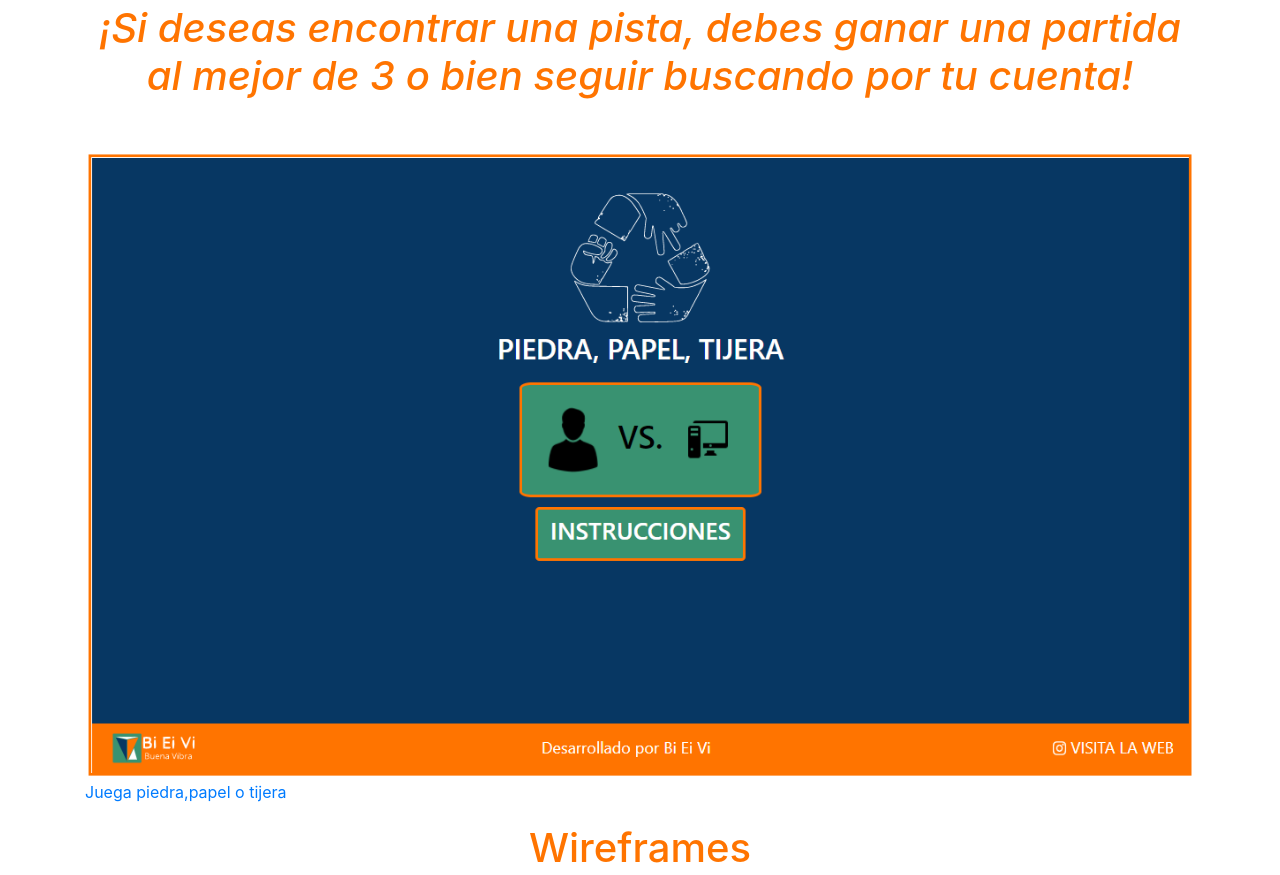
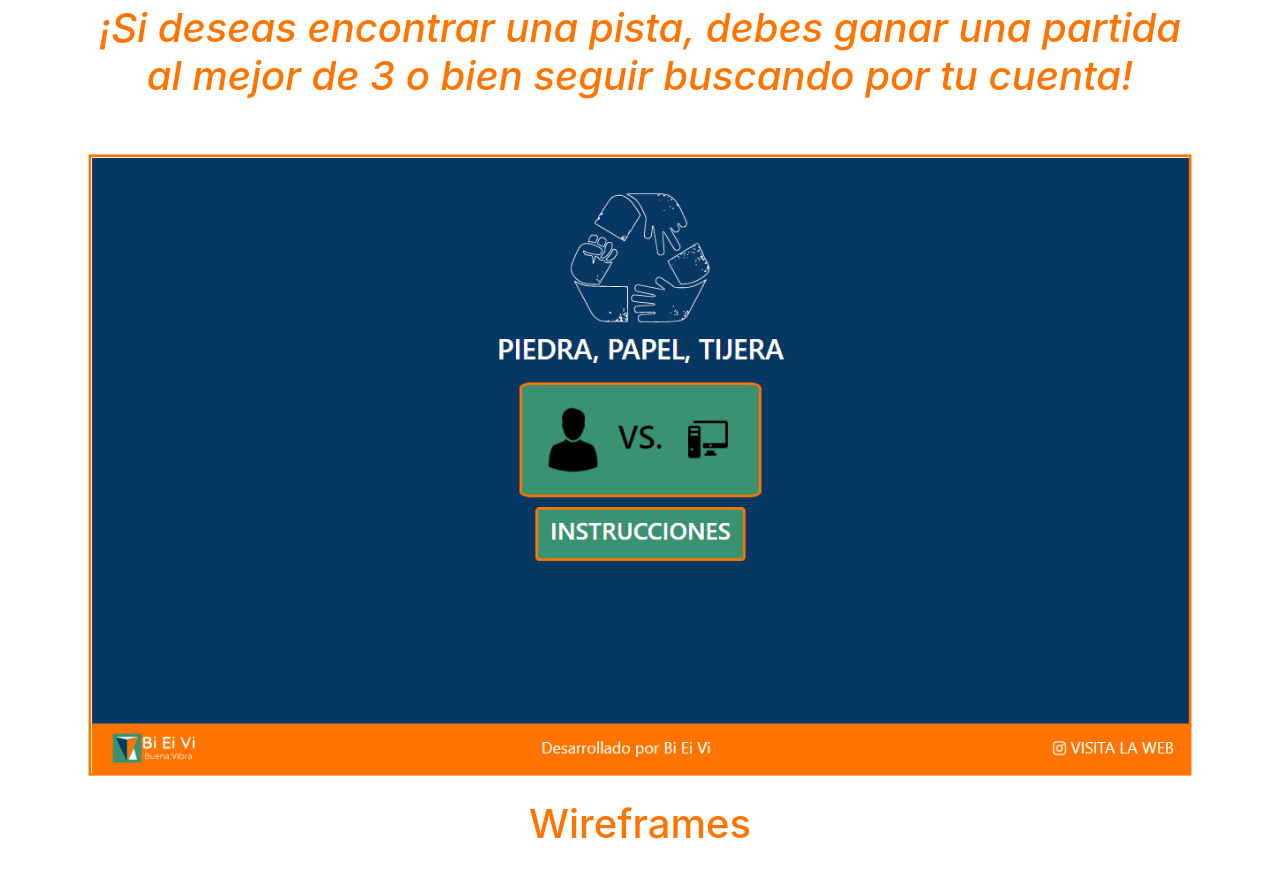
Before and after one commit to belopmardev/bieivi, a plain HTML site: page bieivi/index.html in a window 1280 px wide. Shown: the part 3984-4859 px from the top of the page. Drawn offline with nearby package versions, Linux system fonts and the light colour scheme.

Commit message:
ultimos cambios

```diff
--- a/bieivi/index.html
+++ b/bieivi/index.html
@@ -159,8 +159,8 @@
         <h3 id="juego"><i>¡Si deseas encontrar una pista, debes ganar una partida al mejor de 3 o bien seguir buscando por tu cuenta!</i></h3>
 
 
-               <div><img src="assets/img/ppt.png" style="width: 100%;">
-               <a href="https://juegopptbieivi.000webhostapp.com/">Juega piedra,papel o tijera</a>
+               <div>
+                <a title="ppt" href="https://juegopptbieivi.000webhostapp.com/"><img src="assets/img/ppt.png" style="width: 100%;" alt="ppt" /></a>
               </div>
 
         <h3 id="wireframe">Wireframes</h3>
@@ -185,7 +185,7 @@
            <h3>SMACSS</h3>
               <div class="container_wireframe">
 
-                  <iframe class="responsive-iframe" src="https://docs.google.com/viewer?srcid=1Omi91PbDxmpnZ615PE9064NO1OAhOW_18zPOQgC-F70&pid=explorer&efh=false&a=v&chrome=false&embedded=true" scrolling="no">
+                  <iframe class="responsive-iframe" src="https://docs.google.com/presentation/d/1Omi91PbDxmpnZ615PE9064NO1OAhOW_18zPOQgC-F70/edit?usp=sharing" scrolling="no">
                   </iframe>
               </div>
               <h3 id="solid">SOLID</h3>
```
